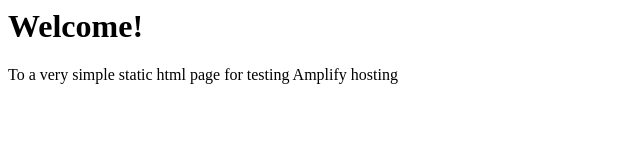
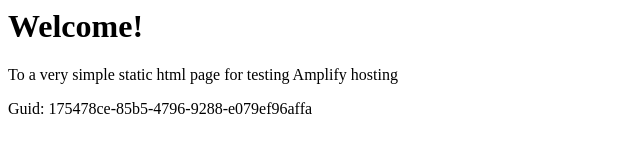
Before and after one commit to aws-aemilia-iad/Github-PR-Commit-Integration-Test-DoNotTouch-v1-gamma-us-east-1, a website: page src/index.html in a window 1280 px wide. Shown: the whole page, without its empty margins (0-640 px from the left). Drawn offline with Linux system fonts and the light colour scheme.

Commit message:
commit from integ tests

```diff
--- a/src/index.html
+++ b/src/index.html
@@ -1,3 +1,5 @@
+
+
 <html lang="en">
 
 <head>
@@ -10,6 +12,6 @@
 <body>
     <h1>Welcome!</h1>
     <p>To a very simple static html page for testing Amplify hosting</p>
-</body>
+    <p>Guid: 175478ce-85b5-4796-9288-e079ef96affa</p></body>
 
 </html>
```
